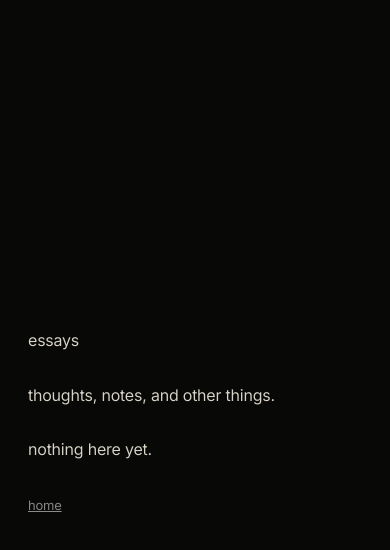
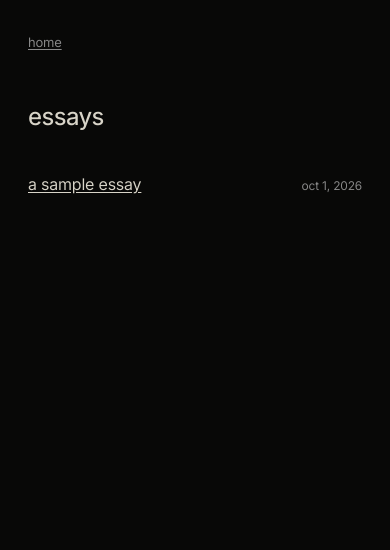
Before and after one commit to adhikrysh/adhikrish.cloud, a plain HTML site: page etc.html in a window 390 px wide. Drawn offline with Linux system fonts and the light colour scheme.

Commit message:
add minimal essay index and sample reading page

```diff
--- a/etc.html
+++ b/etc.html
@@ -16,6 +16,7 @@
 <link rel="preload" href="/assets/inter-latin-c940764593d0.woff2" as="font" type="font/woff2" crossorigin>
 <link rel="canonical" href="https://adhikrish.cloud/etc">
 <style>
+
   @font-face {
     font-family: 'Inter';
     font-style: normal;
@@ -24,14 +25,8 @@
     src: url('/assets/inter-latin-c940764593d0.woff2') format('woff2');
     unicode-range: U+0000-00FF, U+0131, U+0152-0153, U+02BB-02BC, U+02C6, U+02DA, U+02DC, U+0304, U+0308, U+0329, U+2000-206F, U+20AC, U+2122, U+2191, U+2193, U+2212, U+2215, U+FEFF, U+FFFD;
   }
-  *, *::before, *::after {
-    margin: 0;
-    padding: 0;
-    box-sizing: border-box;
-  }
-  ::selection {
-    background: rgba(255, 100, 0, 0.25);
-  }
+  *, *::before, *::after { margin: 0; padding: 0; box-sizing: border-box; }
+  ::selection { background: rgba(255, 100, 0, 0.25); }
   body {
     background: #080807;
     color: #d8d4c8;
@@ -40,53 +35,42 @@
     font-weight: 380;
     -webkit-font-smoothing: antialiased;
     -moz-osx-font-smoothing: grayscale;
-    line-height: 1.5;
+    line-height: 1.6;
     letter-spacing: -0.012em;
-    display: flex;
-    flex-direction: column;
-    justify-content: center;
-    min-height: 100vh;
-    padding: 60px;
-    padding-left: 15%;
-    overflow-x: clip;
+    padding: 40px 28px 80px;
   }
-  .text {
-    max-width: 720px;
+  .reading { max-width: 680px; margin-inline: auto; }
+  nav { display: flex; gap: 18px; }
+  nav a { color: #8a8a8a; font-size: 14px; }
+  a { text-decoration: underline; text-underline-offset: 2px; transition: color 220ms ease; }
+  a:hover { color: #ffffff; }
+  a:focus-visible { outline: 1px solid #d8d4c8; outline-offset: 5px; }
+  main, article { margin-top: 56px; }
+  h1 { font-size: 24px; font-weight: 450; line-height: 1.3; letter-spacing: -0.024em; }
+  @media (max-width: 720px) {
+    body { padding-top: 32px; font-size: 16px; }
+    nav a { font-size: 13px; }
+    main, article { margin-top: 48px; }
   }
-  .text h1 {
-    font: inherit;
-    margin-bottom: 1.9em;
-  }
-  .text p {
-    margin: 0 0 1.9em 0;
-  }
-  .text p:last-child {
-    margin-bottom: 0;
-  }
-  .links { margin-top: 1.9em; }
-  .links a {
-    color: #8a8a8a;
-    font-size: 14px;
-    text-decoration: underline;
-    transition: color 220ms ease;
-  }
-  .links a:hover { color: #ffffff; }
-  @media (max-width: 720px) {
-    body { padding: 40px 28px; font-size: 16px; }
-    .links a { font-size: 13px; }
-  }
-  @media (max-width: 360px) {
-    body { padding-inline: 20px; }
-    .links a { font-size: 12px; }
-  }
+  @media (max-width: 360px) { body { padding-inline: 20px; } }
+  @media (prefers-reduced-motion: reduce) { a { transition: none; } }
+  .essay-list { list-style: none; margin-top: 32px; }
+  .essay-list li + li { margin-top: 16px; }
+  .essay-list a { display: grid; grid-template-columns: minmax(0, 1fr) auto; align-items: baseline; gap: 24px; color: #d8d4c8; padding-block: 8px; text-decoration: none; }
+  .essay-list a:hover { color: #ffffff; }
+  .essay-list time { color: #8a8a8a; font-size: 12px; white-space: nowrap; }
+  .essay-list span { overflow-wrap: anywhere; text-decoration: underline; text-underline-offset: 2px; }
 </style>
 </head>
 <body>
-  <main class="text">
-    <h1>essays</h1>
-    <p>thoughts, notes, and other things.</p>
-    <p>nothing here yet.</p>
-  </main>
-  <nav class="links" aria-label="site"><a href="/">home</a></nav>
+  <div class="reading">
+    <nav aria-label="site"><a href="/">home</a></nav>
+    <main>
+      <h1>essays</h1>
+      <ul class="essay-list" aria-label="essays, newest first">
+        <li><a href="/etc/a-sample-essay"><span>a sample essay</span><time datetime="2026-10-01">oct 1, 2026</time></a></li>
+      </ul>
+    </main>
+  </div>
 </body>
 </html>
```
Also changed, not shown: etc/a-sample-essay.html (added, +87 -0 lines), README.md, 1 other file.
